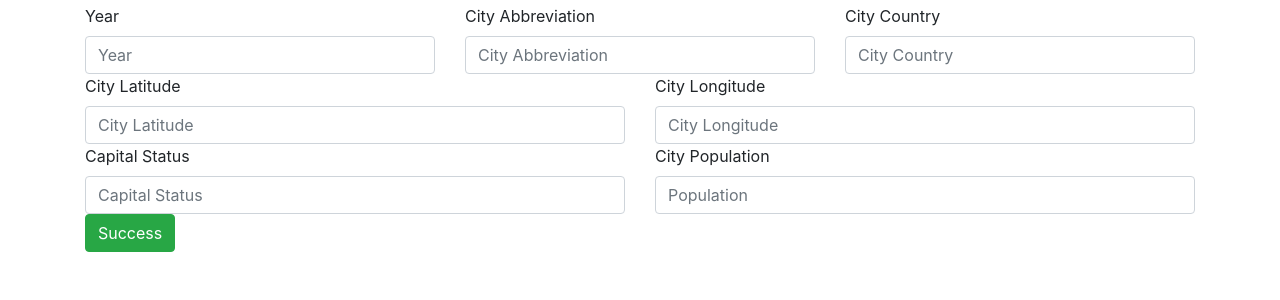
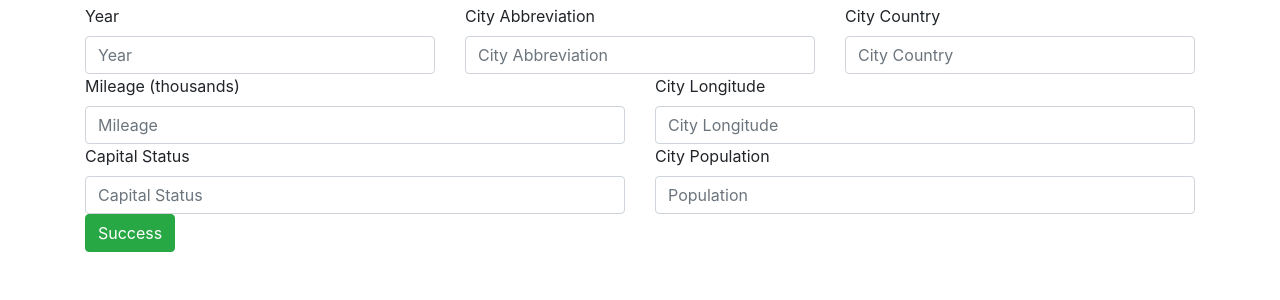
Before and after one commit to AlwaysEpicurus/Web_Forms_with_Flask_Docker_PyCharm_MySQL, a Flask app: page /cities/new in a window 1280 px wide. Shown: the part 56-356 px from the top of the page. Run offline with Flask 2, Linux system fonts and the light colour scheme; some libraries are stand-ins or nearby versions.

Commit message:
Task: Added Mileage column.

```diff
--- a/app/app.py
+++ b/app/app.py
@@ -61,10 +61,10 @@ def form_insert_get():
 @app.route('/cities/new', methods=['POST'])
 def form_insert_post():
     cursor = mysql.get_db().cursor()
-    inputData = (request.form.get('year'), request.form.get('fldLat'), request.form.get('fldLong'),
+    inputData = (request.form.get('year'), request.form.get('mileage'), request.form.get('fldLong'),
                  request.form.get('fldCountry'), request.form.get('fldAbbreviation'),
                  request.form.get('fldCapitalStatus'), request.form.get('fldPopulation'))
-    sql_insert_query = """INSERT INTO tblCitiesImport (year,fldLat,fldLong,fldCountry,fldAbbreviation,fldCapitalStatus,fldPopulation) VALUES (%s, %s,%s, %s,%s, %s,%s) """
+    sql_insert_query = """INSERT INTO tblCitiesImport (year,mileage,fldLong,fldCountry,fldAbbreviation,fldCapitalStatus,fldPopulation) VALUES (%s, %s,%s, %s,%s, %s,%s) """
     cursor.execute(sql_insert_query, inputData)
     mysql.get_db().commit()
     return redirect("/", code=302)
--- a/app/templates/edit.html
+++ b/app/templates/edit.html
@@ -19,8 +19,8 @@
 
     <div class="row">
         <div class="col">
-            <label for="fldLat">City Latitude</label>
-            <input id="fldLat" type="text" class="form-control" placeholder="City Latitude" name="fldLat" value="{{city.fldLat}}">
+            <label for="mileage">City Latitude</label>
+            <input id="mileage" type="text" class="form-control" placeholder="City Latitude" name="mileage" value="{{city.mileage}}">
         </div>
         <div class="col">
             <label for="fldlong">City Longitude</label>
--- a/app/templates/index.html
+++ b/app/templates/index.html
@@ -4,7 +4,7 @@
     <thead>
     <tr>
         <th scope="col">Year</th>
-        <th scope="col">Latitude</th>
+        <th scope="col">Mileage</th>
         <th scope="col">Longitude</th>
         <th scope="col">Country</th>
         <th scope="col">Abbreviation</th>
@@ -16,7 +16,7 @@
     {% for city in cities %}
     <tr>
         <td><a href="view/{{city.id}}">{{ city.year }}</a></td>
-        <td>{{ city.fldLat }}</td>
+        <td>{{ city.mileage }}</td>
         <td>{{ city.fldLong }}</td>
         <td>{{ city.fldCountry }}</td>
         <td>{{ city.fldAbbreviation }}</td>
--- a/app/templates/new.html
+++ b/app/templates/new.html
@@ -19,8 +19,8 @@
 
     <div class="row">
         <div class="col">
-            <label for="fldLat">City Latitude</label>
-            <input id="fldLat" type="text" class="form-control" placeholder="City Latitude" name="fldLat">
+            <label for="mileage">Mileage (thousands)</label>
+            <input id="mileage" type="text" class="form-control" placeholder="Mileage" name="mileage">
         </div>
         <div class="col">
             <label for="fldlong">City Longitude</label>
--- a/app/templates/view.html
+++ b/app/templates/view.html
@@ -5,7 +5,7 @@
     <h5 class="card-title">{{ city.year }} - {{ city.fldAbbreviation }}</h5>
 
     <ul class="list-group list-group-flush">
-        <li class="list-group-item">{{ city.fldLat }}</li>
+        <li class="list-group-item">{{ city.mileage }}</li>
         <li class="list-group-item">{{ city.fldLong }}</li>
         <li class="list-group-item">{{ city.fldCapitalStatus }}</li>
         <li class="list-group-item">{{ city.fldCountry }}</li>
--- a/db/init.sql
+++ b/db/init.sql
@@ -4,7 +4,7 @@ use citiesData;
 CREATE TABLE IF NOT EXISTS tblCitiesImport (
     `id` int AUTO_INCREMENT,
     `year` VARCHAR(21) CHARACTER SET utf8,
-    `fldLat` NUMERIC(6, 4),
+    `mileage` NUMERIC(6, 4),
     `fldLong` NUMERIC(7, 4),
     `fldCountry` VARCHAR(19) CHARACTER SET utf8,
     `fldAbbreviation` VARCHAR(3) CHARACTER SET utf8,
@@ -12,7 +12,7 @@ CREATE TABLE IF NOT EXISTS tblCitiesImport (
     `fldPopulation` INT,
     PRIMARY KEY (`id`)
 );
-INSERT INTO tblCitiesImport (year,fldLat,fldLong,fldCountry,fldAbbreviation,fldCapitalStatus,fldPopulation) VALUES
+INSERT INTO tblCitiesImport (year,mileage,fldLong,fldCountry,fldAbbreviation,fldCapitalStatus,fldPopulation) VALUES
     ('Tokyo',35.685,139.7514,'Japan','JPN','primary',35676000),
     ('New York',40.6943,-73.9249,'United States','USA','NA',19354922),
     ('Mexico City',19.4424,-99.131,'Mexico','MEX','primary',19028000),
```
